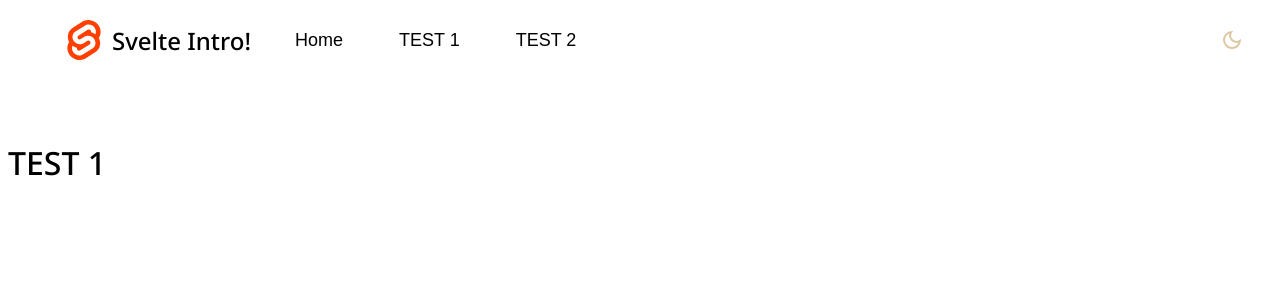
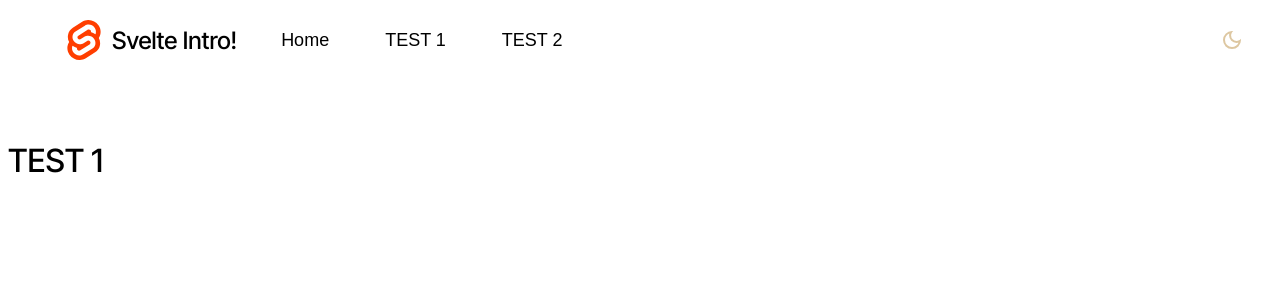
Before and after one commit to goldentoaste/svelte101, a SvelteKit app in the folder main_page/: page /test1 in a window 1280 px wide. Shown: the top 300 px of the page. Built offline with nearby package versions, Linux system fonts and the light colour scheme.

Commit message:
font update

```diff
--- a/main_page/src/app.html
+++ b/main_page/src/app.html
@@ -7,9 +7,10 @@
 	<meta name="viewport" content="width=device-width, initial-scale=1" />
 	<link rel="preconnect" href="https://fonts.googleapis.com">
 	<link rel="preconnect" href="https://fonts.gstatic.com" crossorigin>
-	<link href="https://fonts.googleapis.com/css2?family=Noto+Sans:ital,wght@0,100..900;1,100..900&display=swap"
-		rel="stylesheet">
-
+	<link
+		href="https://fonts.googleapis.com/css2?family=Inter+Tight:ital,wght@0,100..900;1,100..900&family=Noto+Sans:ital,wght@0,100..900;1,100..900&display=swap"
+		rel="stylesheet"
+	>
 	%sveltekit.head%
 </head>
 
--- a/main_page/src/global.css
+++ b/main_page/src/global.css
@@ -40,13 +40,13 @@ body {
     transition-duration: 400ms;
     transition-timing-function: ease-out;
 
-    font-family: "Noto Sans", sans-serif;
-    font-weight: 300;
+    font-family: "Inter Tight", sans-serif;
+    font-weight: 200;
 
     color: var(--fg1);
 
 }
 
-h1{
+h1 {
     font-weight: 500;
 }
```
